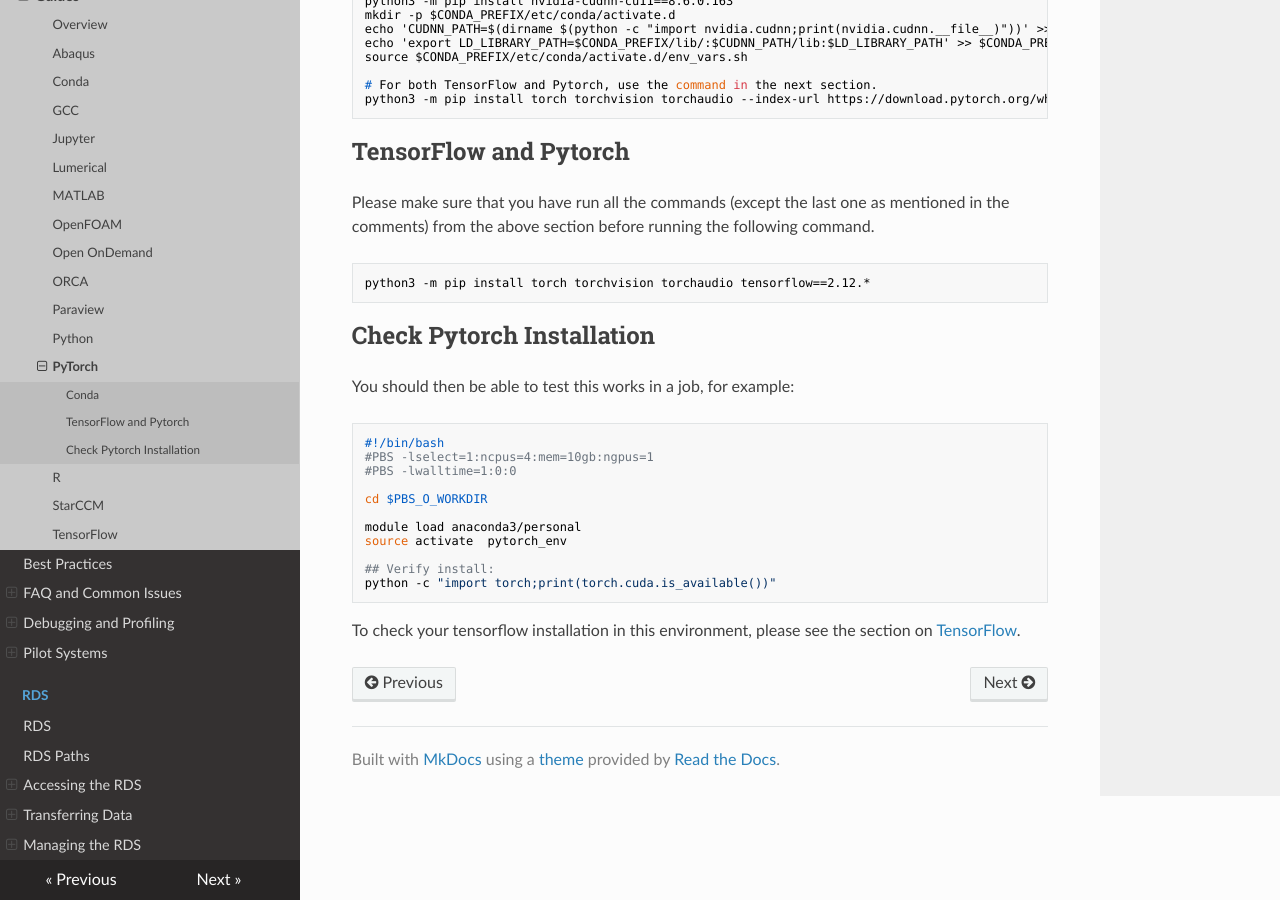
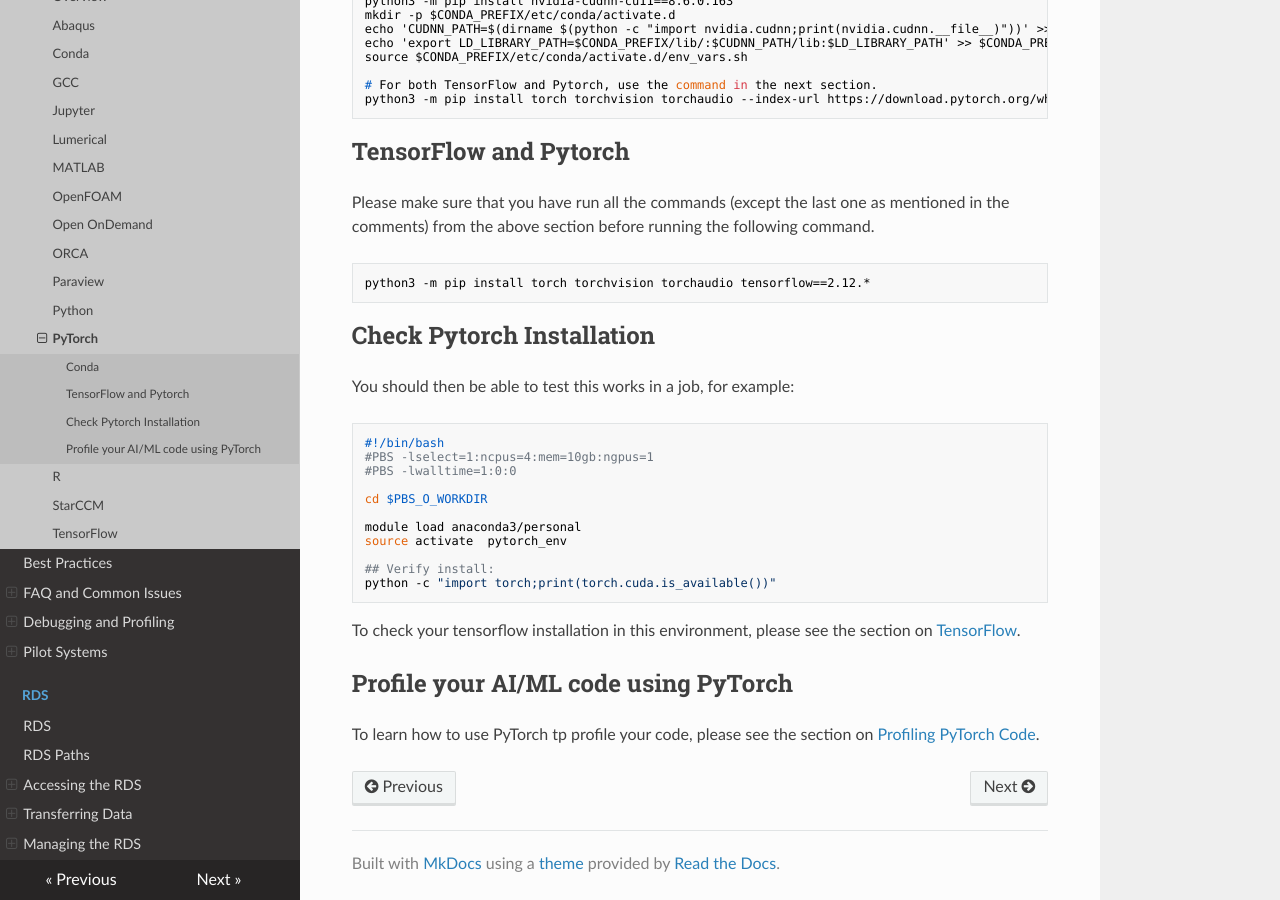
Before and after one commit to ImperialCollegeLondon/icl-rcs-user-guide, an MkDocs documentation site: the page built from docs/hpc/applications/guides/pytorch.md, in a window 1280 px wide and 900 px high, scrolled down 579 px. Built offline with MkDocs 1.6.1, drawn with Linux system fonts in a browser that asks for light colours; nearby versions of some CDN libraries.

Commit message:
Added details about pytorch profiling

````diff
--- a/docs/hpc/applications/guides/pytorch.md
+++ b/docs/hpc/applications/guides/pytorch.md
@@ -49,3 +49,7 @@ python -c "import torch;print(torch.cuda.is_available())"
 ```
 
 To check your  tensorflow installation in this environment, please see the section on [TensorFlow](./tensorflow.md).
+
+## Profile your AI/ML code using PyTorch
+
+To learn how to use PyTorch tp profile your code, please see the section on [Profiling PyTorch Code](../../advanced/profiling/pytorch_profile.md).
--- a/mkdocs.yml
+++ b/mkdocs.yml
@@ -93,6 +93,7 @@ nav:
         - Memory Usage: hpc/advanced/profiling/nvitop.md
         - Profiling with Nsight Systems: hpc/advanced/profiling/nsight_systems.md
         - Profiling with Nsight Compute: hpc/advanced/profiling/nsight_compute.md
+        - Profiling AI workload using PyTorch: hpc/advanced/profiling/pytorch_profile.md
       - Debugging Mpi programs:
         - Overview: hpc/advanced/debugging_mpi_programs/debugging_overview.md
         - Use of GDB to debug MPI program: hpc/advanced/debugging_mpi_programs/gdb_mpi_debug.md
````
Also changed, not shown: docs/hpc/advanced/profiling/pytorch_profile.md (added, +45 -0 lines).
